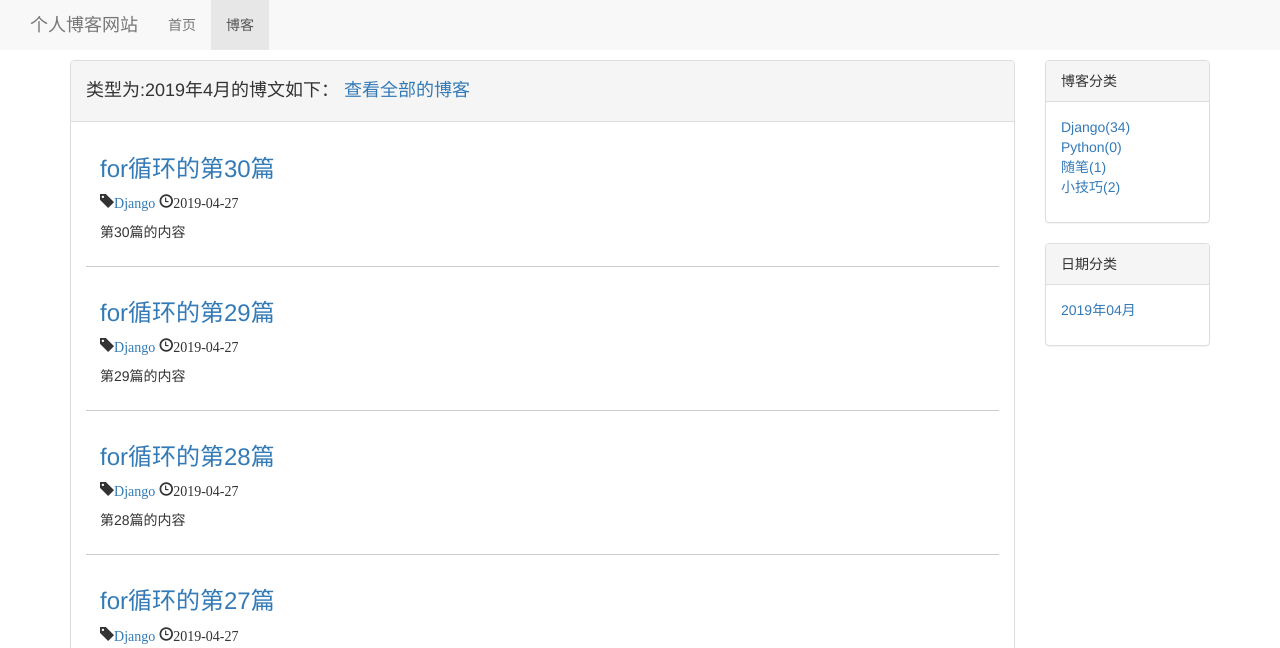
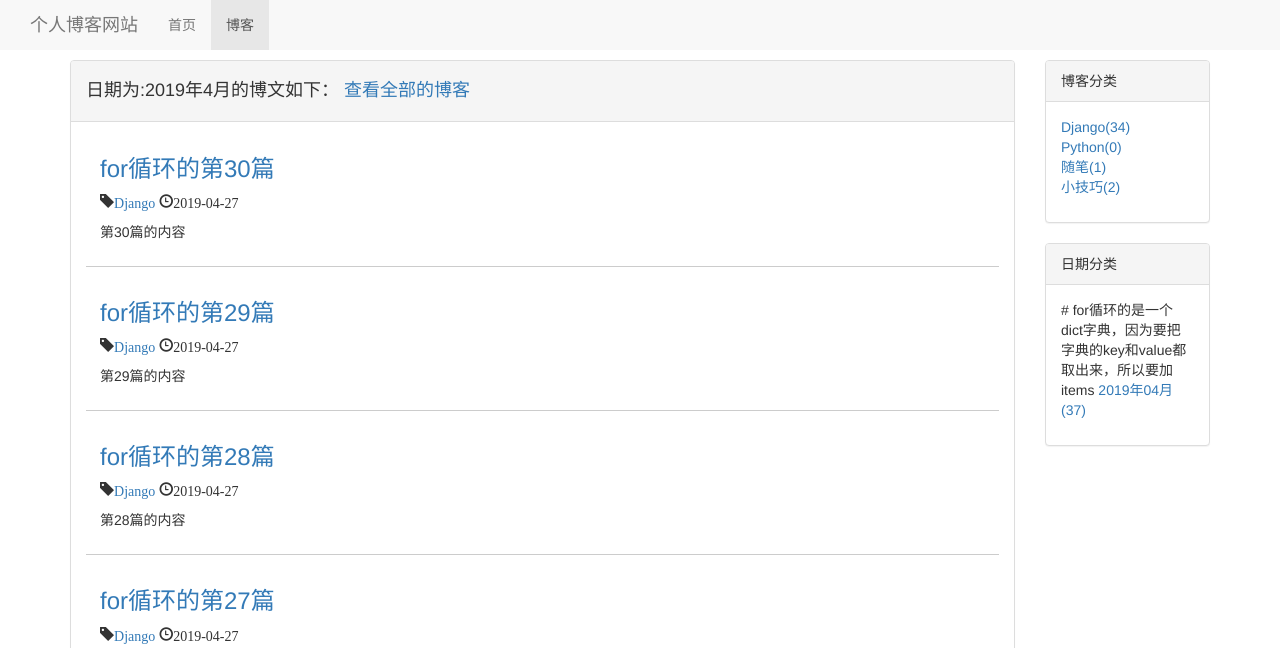
Before and after one commit to zhangyongming13/mysite, a Django app: page /blog/blog_with_date/2019/04 in a window 1280 px wide. Shown: the top 648 px of the page. Run offline with Django 3.2, Linux system fonts and the light colour scheme; data comes from the database, SQL or seed files in the repository; some libraries are stand-ins or nearby versions.

Commit message:
20194222400创建了根据博客类型进行筛选的功能blog_with_type 201904232143设置了模板嵌套block和extends，以及全局模板文件夹 201904232347设置了主页导航栏，以及使用css美化 201904242150设置了CSS等静态文件已经对应的静态文件夹 201904250015base.html引入bootstrap相关内容 201904252351导航栏使用了bootstrap的静态导航栏；博客列表页面使用了珊格系统，针对不同的屏幕进行响应 201904270039blog_with_type嵌套了blog_list的模板，blog_detail.html使用了珊格系统进行展示 201904271744分页页码的设计和优化 201904272249添加了根据日期进行分类的功能，并将views里面一些重复的代码进行了优化 201904280005添加博客分类数量显示的功能 201904282015添加博客日期分类数量显示功能

```diff
--- a/blog/templates/blog/blog_list.html
+++ b/blog/templates/blog/blog_list.html
@@ -118,9 +118,10 @@
                     <div class="panel-body">
                         {#让每个li列表前面没有小黑点#}
                         <ul class="blog-date">
-                            {% for blog_date in blog_date %}
+                            # for循环的是一个dict字典，因为要把字典的key和value都取出来，所以要加items
+                            {% for blog_date, blog_date_count in blog_date.items %}
                                 <a href="{% url 'blos_with_date' blog_date.year blog_date.month %}">
-                                    {{ blog_date | date:'Y年m月' }}
+                                    {{ blog_date | date:'Y年m月' }}({{ blog_date_count }})
                                 </a>
                             {% empty %}
                                 <li>暂无分类</li>
--- a/blog/templates/blog/blog_with_date.html
+++ b/blog/templates/blog/blog_with_date.html
@@ -7,6 +7,6 @@
 
 {% block blog_list_type %}
     <div>
-        <h4>类型为:{{ blog_with_date }}的博文如下： <a href="{% url 'blog_list' %}">查看全部的博客</a></h4>
+        <h4>日期为:{{ blog_with_date }}的博文如下： <a href="{% url 'blog_list' %}">查看全部的博客</a></h4>
     </div>
 {% endblock %}
--- a/blog/views.py
+++ b/blog/views.py
@@ -37,6 +37,15 @@ def get_common_blog_data(request, blogs_all_list):
     #     i.blog_count = Blog.objects.filter(blog_type=i).count()
     #     blog_types_list.append(i)
 
+    # 获取时间对应的博客数量
+    blog_date = Blog.objects.dates('created_time', 'month', order='DESC')
+    blog_date_dict = {}
+    # i为年和月组成的日期分类
+    for i in blog_date:
+        blog_count = Blog.objects.filter(created_time__year=i.year, created_time__month=i.month).count()
+        # 利用字典保存该日期分类对应的数量，后面for循环取出的时候要添加items
+        blog_date_dict[i] = blog_count
+
     context['total_page'] = paginator.num_pages  # 总共有多少页
     context['page_list'] = page_list  # 页码列表
     context['page_of_blogs'] = page_of_blogs  # 该页博客的内容
@@ -44,7 +53,7 @@ def get_common_blog_data(request, blogs_all_list):
     # context['blog_type'] = BlogType.objects.all()  # 获取所有的类型
     context['blog_count'] = paginator.count  # 博客的总数
     # 返回一个年月的日期
-    context['blog_date'] = Blog.objects.dates('created_time', 'month', order='DESC')
+    context['blog_date'] = blog_date_dict
     return context
 
 
```
Also changed, not shown: 1 other file.
